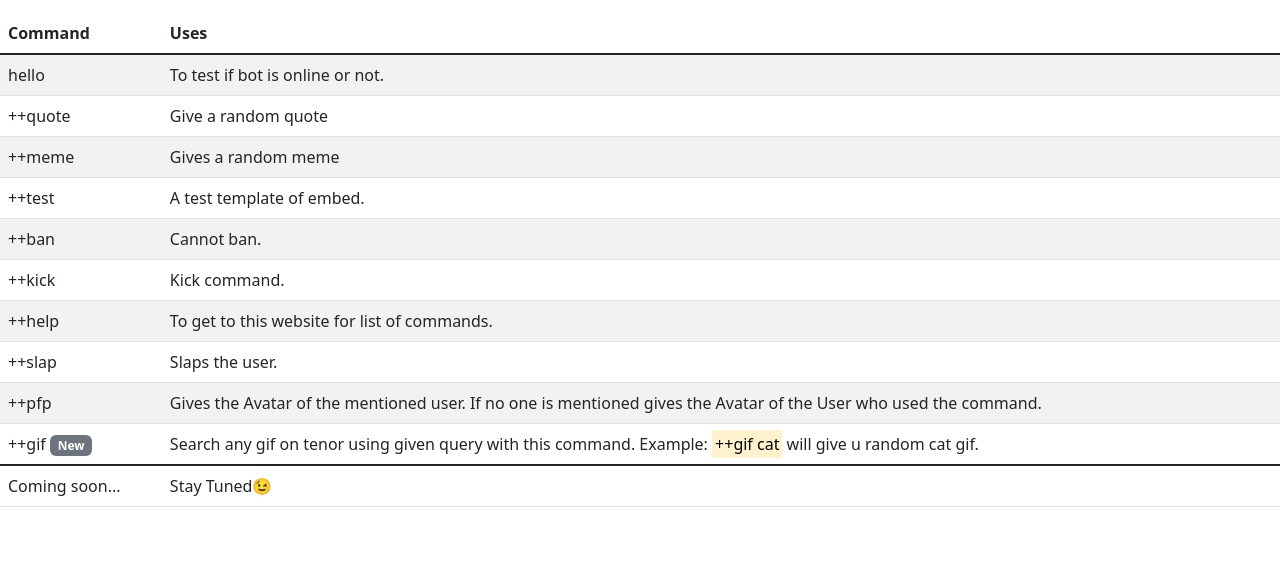
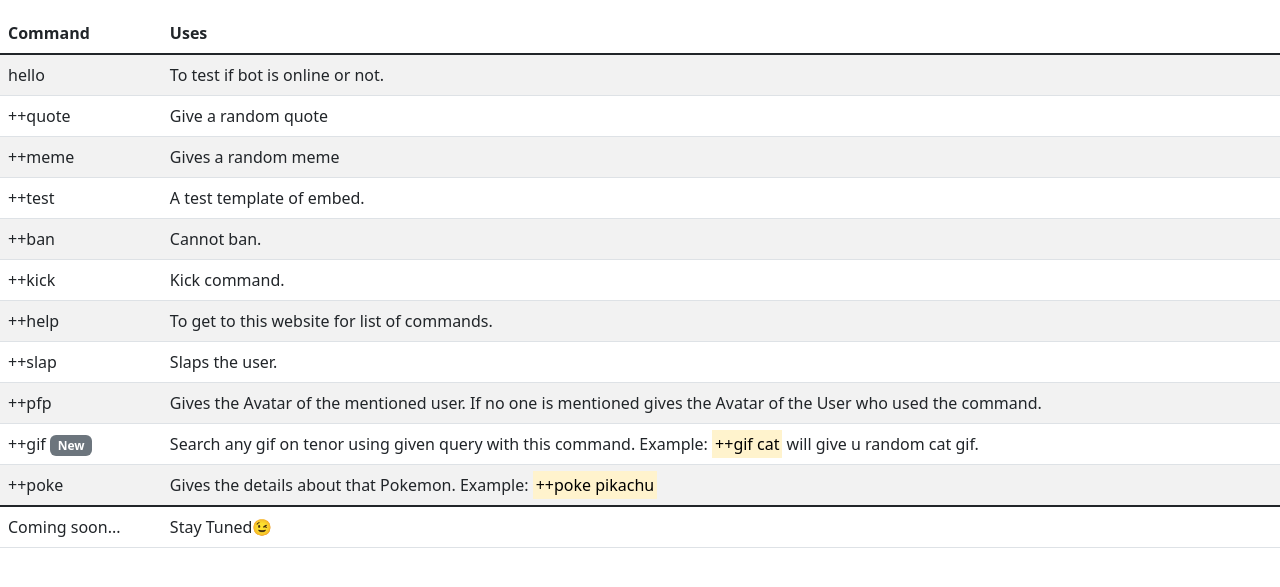
Before and after one commit to singhkailash9/discord-bot, a website: page Bot Help Website/index.html in a window 1280 px wide. Shown: the part 117-704 px from the top of the page. Drawn offline with nearby package versions, Linux system fonts and the light colour scheme.

Commit message:
Add files via upload

```diff
--- a/Bot Help Website/index.html
+++ b/Bot Help Website/index.html
@@ -20,7 +20,7 @@
                 <a class="nav-link active" aria-current="page" href="#">Home</a>
               </li>
               <li class="nav-item">
-                <a class="nav-link" href="/discord-bot/Bot Help Website/features.html">Features</a>
+                <a class="nav-link" href="/Bot Help Website/features.html">Features</a>
               </li>
               <li class="nav-item">
                 <a class="nav-link" href="https://discord.com/oauth2/authorize?client_id=758960989596418088&scope=bot&permissions=8" target=”_blank”>Invite my bot</a>
@@ -85,6 +85,10 @@
             <td>++gif <span class="badge bg-secondary">New</span></td>
             <td>Search any gif on tenor using given query with this command. Example: <mark>++gif cat</mark> will give u random cat gif.</td>
           </tr>
+          <tr>
+            <td>++poke</td>
+            <td>Gives the details about that Pokemon. Example: <mark>++poke pikachu</mark> </td>
+          </tr>
         </tbody>
         <tfoot class="table-group-divider">
           <tr>
```
